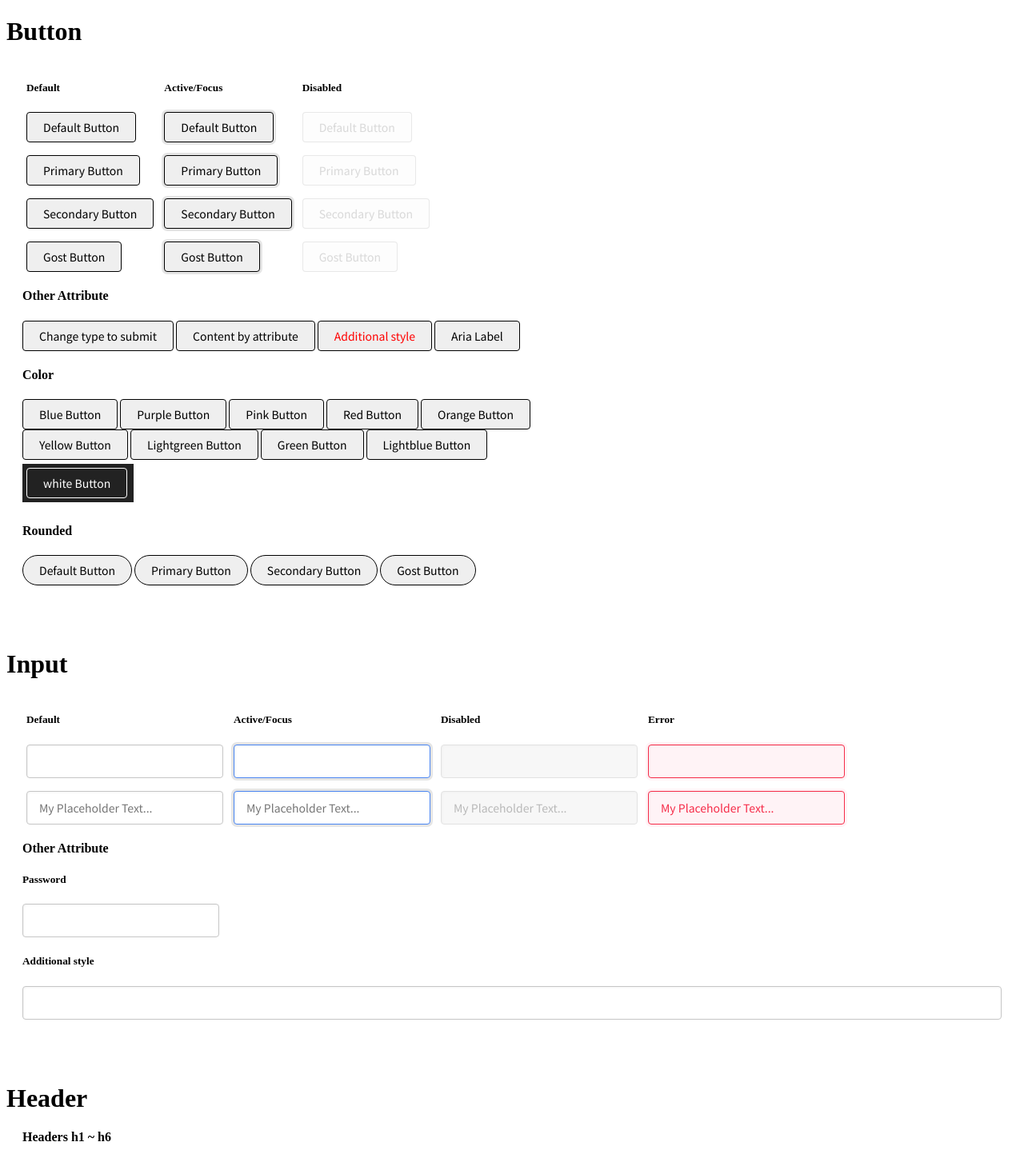
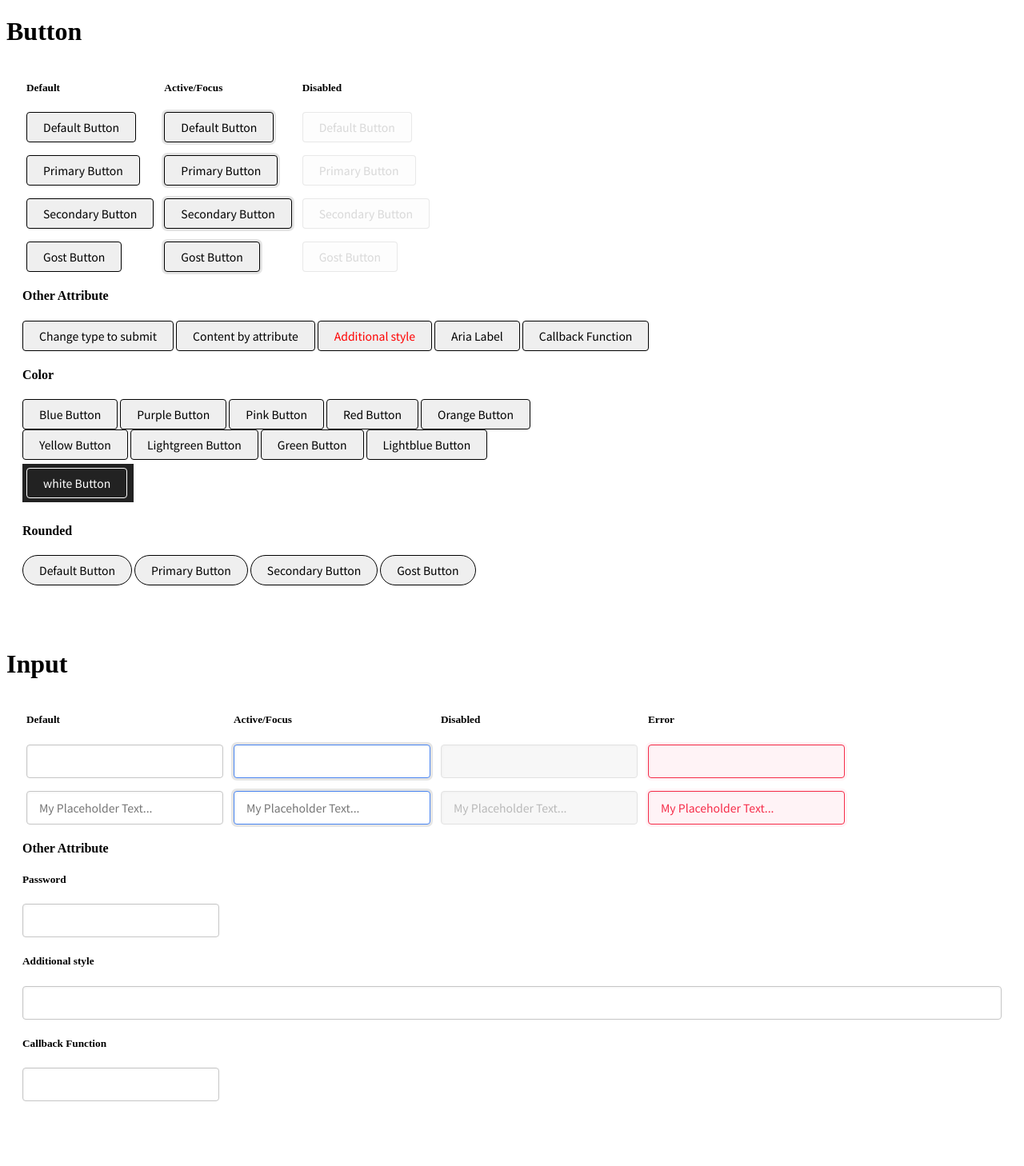
Before and after one commit to usagi-f/react-components, a Next.js app: page / in a window 1280 px wide. Shown: the top 1458 px of the page at 80% size. Built offline with nearby package versions, Linux system fonts and the light colour scheme.

Commit message:
update supports callback functions

```diff
--- a/pages/index.js
+++ b/pages/index.js
@@ -69,6 +69,7 @@ const Index = () => (
       <Button content="Content by attribute" />
       <Button style={{ color: 'red' }}>Additional style</Button>
       <Button aria-label="foobar">Aria Label</Button>
+      <Button onClick={() => alert('test')}>Callback Function</Button>
       <h4>Color</h4>
       <Button color="blue">Blue Button</Button>
       <Button color="purple">Purple Button</Button>
@@ -121,6 +122,8 @@ const Index = () => (
       <Input password />
       <h5>Additional style</h5>
       <Input style={{ width: '100%' }} />
+      <h5>Callback Function</h5>
+      <Input onChange={e => console.log('change input value: ' + e.target.value)} />
     </section>
     <h1>Header</h1>
     <section>
--- a/src/Button/index.js
+++ b/src/Button/index.js
@@ -18,6 +18,7 @@ const getAttribute = props => {
     ariaLabel: props['aria-label'],
     additionalStyle: props.style || {},
     content: props.content || props.children,
+    onClick: props.onClick || null,
   }
 }
 
@@ -32,6 +33,7 @@ export default props => {
         tabIndex={attribute.tabIndex}
         aria-label={attribute.ariaLabel}
         style={attribute.additionalStyle}
+        onClick={attribute.onClick}
       >
         {attribute.content}
       </button>
--- a/src/Input/index.js
+++ b/src/Input/index.js
@@ -13,6 +13,7 @@ const getAttribute = props => ({
   tabIndex: props.disabled ? '-1' : 0,
   placeholder: props.placeholder || '',
   additionalStyle: props.style || {},
+  onChange: props.onChange || null,
 })
 
 export default props => {
@@ -26,6 +27,7 @@ export default props => {
         tabIndex={attribute.tabIndex}
         placeholder={attribute.placeholder}
         style={attribute.additionalStyle}
+        onChange={attribute.onChange}
       />
       <style jsx>{styles}</style>
     </Fragment>
```
